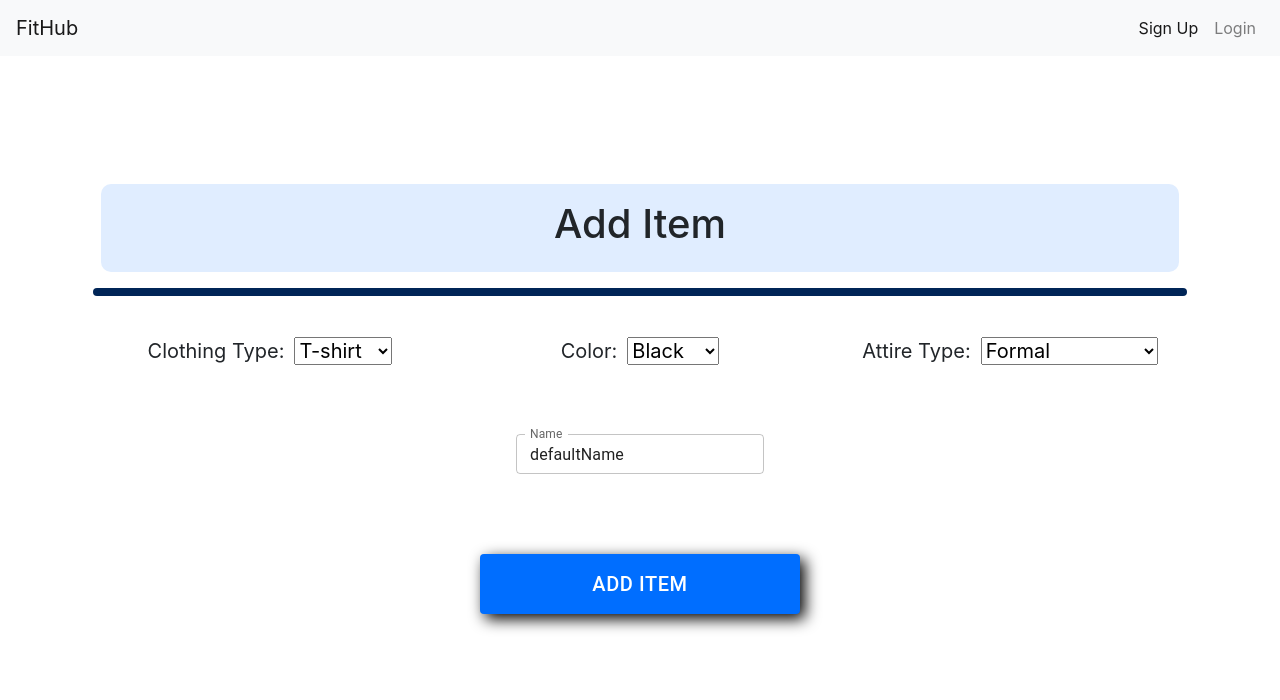
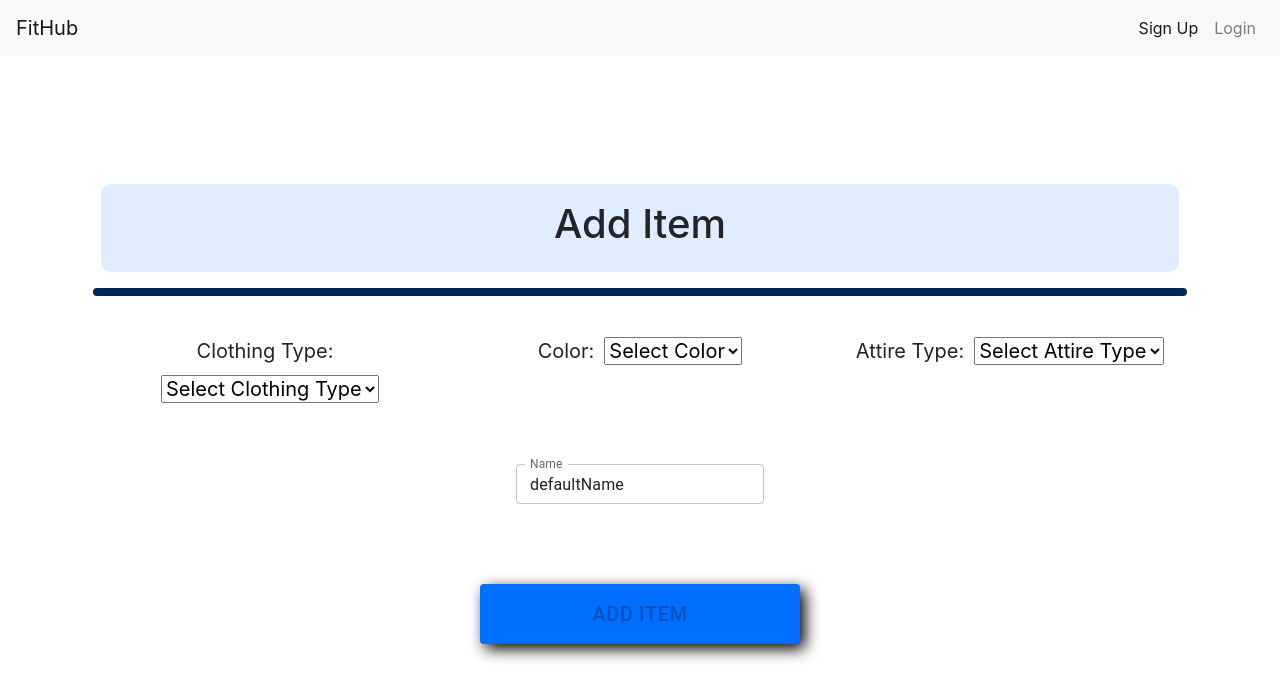
Before and after one commit to rokarn12/fithub-app, a React (Create React App) app in the folder fithub_mongodb/client/: page /additempage in a window 1280 px wide. Shown: the top 700 px of the page. Built offline with nearby package versions, Linux system fonts and the light colour scheme; no server answers.

Commit message:
added validation functionality to add item page

```diff
--- a/fithub_mongodb/client/src/pages/AddItemPage.jsx
+++ b/fithub_mongodb/client/src/pages/AddItemPage.jsx
@@ -16,9 +16,9 @@ const AddItemPage = () => {
     const navigate = useNavigate();
 
     // form states
-    const [clothingType, setClothingType] = useState("T-Shirt");
-    const [color, setColor] = useState("black");
-    const [attireType, setAttireType] = useState("Formal");
+    const [clothingType, setClothingType] = useState("");
+    const [color, setColor] = useState("");
+    const [attireType, setAttireType] = useState("");
     const [itemName, setitemName] = useState("defaultName");
 
     //function to actually add the item to the backend database
@@ -51,20 +51,22 @@ const AddItemPage = () => {
                 <div id = 'ClothingType' className="container" style={{padding: "10px", fontSize: "20px"}}>
                     <label for="clothing-type">Clothing Type:&ensp;</label>
                     <select name="clothing-type" id="clothing-types" value={clothingType} onChange={(e) => setClothingType(e.target.value)}>
-                    <option value="T-shirt">T-shirt</option>
+                    {/* <option value="T-shirt">T-shirt</option> */}
+                    <option value="">Select Clothing Type</option>
                     <option value="Shirt">Shirt</option>
                     <option value="Hat">Hat</option>
                     <option value="Shoes">Shoes</option>
                     <option value="Pants">Pants</option>
-                    <option value="Shorts">Shorts</option>
+                    {/* <option value="Shorts">Shorts</option>
                     <option value="Jacket">Jacket</option>
-                    <option value="Pullover">Pullover</option>
+                    <option value="Pullover">Pullover</option> */}
                     </select>
                 </div>
                 {/*dropdown menu to select color*/}
                 <div id='Color' className="container" style={{padding: "10px", fontSize: "20px"}}>
                     <label for="color">Color:&ensp;</label>
                     <select name="color" id="colors" value={color} onChange={(e) => setColor(e.target.value)}>
+                    <option value="">Select Color</option>
                     <option value="blue">Blue</option>
                     <option value="black">Black</option>
                     <option value="pink">Pink</option>
@@ -81,6 +83,7 @@ const AddItemPage = () => {
                 <div id='AttireType' className="container" style={{padding: "10px", fontSize: "20px"}}>
                     <label for="attire-type">Attire Type:&ensp;</label>
                     <select name="attire-type" id="attire-types" value={attireType} onChange={(e) => setAttireType(e.target.value)}>
+                    <option value="">Select Attire Type</option>
                     <option value="formal">Formal</option>
                     <option value="business-casual">Business Casual</option>
                     <option value="casual">Casual</option>
@@ -96,7 +99,8 @@ const AddItemPage = () => {
                         value={itemName}
                         onChange={(e) => setitemName(e.target.value)}/>
             </div>
-            <Button id="button" variant="contained" style={{marginTop: "4rem", backgroundColor: "rgba(0, 110, 255, 1)"}} onClick={handleAddItem}>Add Item</Button>
+            <Button id="button" variant="contained" style={{marginTop: "4rem", backgroundColor: "rgba(0, 110, 255, 1)"}}
+            disabled={!clothingType || !color || !attireType} onClick={handleAddItem}>Add Item</Button>
         </div>
     );
 };
--- a/fithub_mongodb/client/src/pages/OutfitGenerator.jsx
+++ b/fithub_mongodb/client/src/pages/OutfitGenerator.jsx
@@ -163,12 +163,6 @@ const OutfitGenerator = () => {
         // disable the button
         toggleDisable(true);
         // change everything
-        // setTimeout(function(){
-        //     setStyle_item1(outfits[outfit_counter][0]);
-        //     setStyle_item2(outfits[outfit_counter][1]);
-        //     setStyle_item3(outfits[outfit_counter][2]);
-        //     setStyle_item4(outfits[outfit_counter][3]);
-        // },1000);
 
         const hats = await handleGetHats();
         const shirts = await handleGetShirts();
--- a/fithub_mongodb/client/src/pages/SavedOutfits.jsx
+++ b/fithub_mongodb/client/src/pages/SavedOutfits.jsx
@@ -5,6 +5,7 @@ import { useNavigate } from 'react-router-dom';
 import './css/home.css';
 import ItemCard from '../components/ItemCard.jsx';
 import { getOutfits } from "../api/outfit";
+import { getItems } from "../api/closet";
 
 import CompactItemCard from '../components/CompactItemCard.jsx';
 
@@ -16,11 +17,36 @@ const SavedOutfits = () => {
     const {user} = useContext(UserContext);
     const navigate = useNavigate();
 
+    const [allItems, setAllItems] = useState([]);
     const [allOutfits, setAllOutfits] = useState([]);
     var itemName = "defaultName";
 
+    // get items from database and filter by user name
+    const handlegetItems = async (e) => {
+        //e.preventDefault();
+        try {
+            const res = await getItems({user});
+            console.log("successfully got user items");
+            if (res.error) toast.error(res.error);
+            else {
+                // display success message
+                toast.success(res.message);
+                // redirect user back to add item page
+                navigate('/savedoutfits', {replace: true});
+                // use set state to update variable
+                setAllItems(res.items);
+                console.log("all items: ", allItems);
+            }
+        } catch (err) {
+            console.log(err);
+            navigate('/userdashboard', {replace: true});
+            toast.error(err);
+        }
+    };
+
     const handleGetOutfits = async (e) => {
         // e.preventDefault();
+        await handlegetItems();
         try {
             console.log("1");
             console.log("current user:", user);
@@ -30,7 +56,7 @@ const SavedOutfits = () => {
             else {
                 toast.success(res.message);
                 setAllOutfits(res.items);
-                console.log(allOutfits);
+                console.log("all outfits: ", allOutfits);
             }
         } catch (err) {
             console.log(err);
@@ -63,7 +89,7 @@ const SavedOutfits = () => {
                 <CompactItemCard article='Shoes' color ={"SlateGrey"} type='Casual' name = {itemName}/>
             </div>
         </div>
-        // add user dashboard functionality here
+
     ) : ( // user is not logged in, show this message
         <div className="container text-center">
             <div className="alert alert-danger p-5">
```
Also changed, not shown: 1 other file (tests, documents, lock files or other folders).
